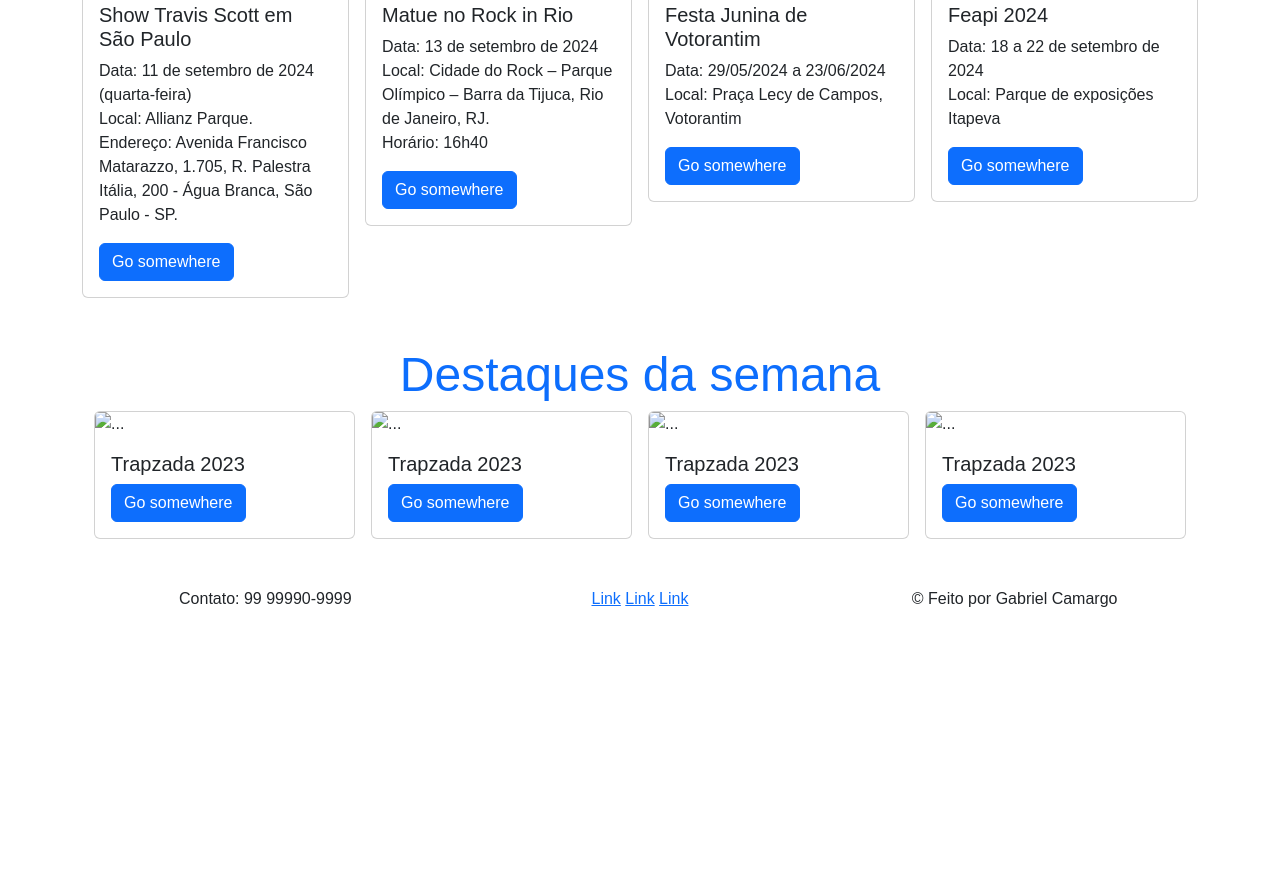
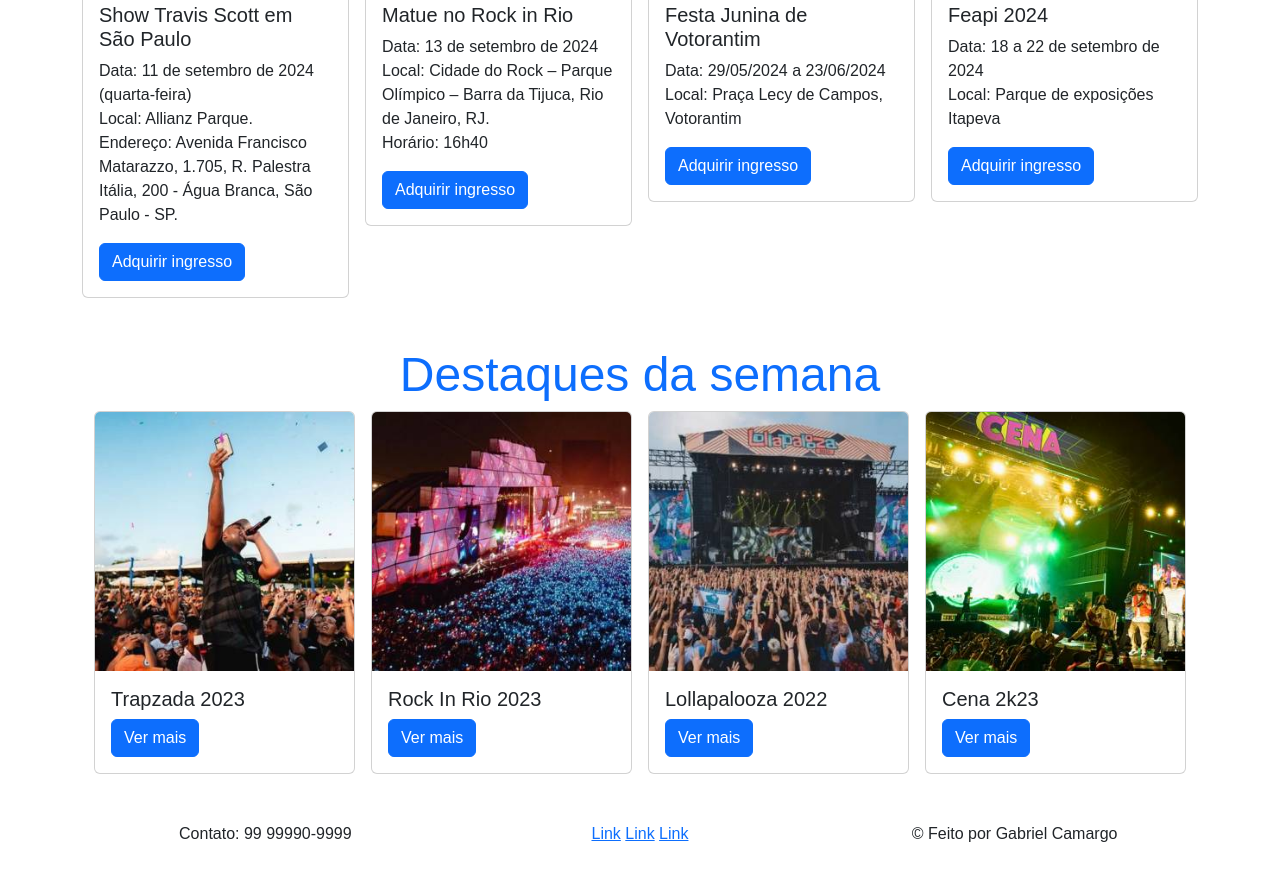
Before and after one commit to gabrielcamargogsilva/FrontEnd, a plain HTML site: page index.html in a window 1280 px wide. Shown: the part 1089-1969 px from the top of the page. Before the commit the page ends 1764 px from the top, so only its background shows below. Drawn offline with nearby package versions, Linux system fonts and the light colour scheme.

Commit message:
modifiações index e css

```diff
--- a/index.html
+++ b/index.html
@@ -109,7 +109,7 @@
               <p class="card-text">Data: 11 de setembro de 2024 (quarta-feira)<br>
                 Local: Allianz Parque.<br>
                 Endereço: Avenida Francisco Matarazzo, 1.705, R. Palestra Itália, 200 - Água Branca, São Paulo - SP.</p>
-              <a href="#" class="btn btn-primary">Go somewhere</a>
+              <a href="#" class="btn btn-primary">Adquirir ingresso</a>
             </div>
           </div>
         </div>
@@ -122,7 +122,7 @@
                 Local: Cidade do Rock – Parque Olímpico – Barra da Tijuca, Rio de Janeiro, RJ.<br>
                 Horário: 16h40
               </p>
-              <a href="#" class="btn btn-primary">Go somewhere</a>
+              <a href="#" class="btn btn-primary">Adquirir ingresso</a>
             </div>
           </div>
         </div>
@@ -133,7 +133,7 @@
               <h5 class="card-title">Festa Junina de Votorantim</h5>
               <p class="card-text">Data: 29/05/2024 a 23/06/2024<br>
                 Local: Praça Lecy de Campos, Votorantim</p>
-              <a href="#" class="btn btn-primary">Go somewhere</a>
+              <a href="#" class="btn btn-primary">Adquirir ingresso</a>
             </div>
           </div>
         </div>
@@ -144,7 +144,7 @@
               <h5 class="card-title">Feapi 2024</h5>
               <p class="card-text">Data: 18 a 22 de setembro de 2024<br>
                 Local: Parque de exposições Itapeva</p>
-              <a href="#" class="btn btn-primary">Go somewhere</a>
+              <a href="#" class="btn btn-primary">Adquirir ingresso</a>
             </div>
           </div>
         </div>
@@ -155,37 +155,37 @@
         <div class="row g-3">
           <div class="col-12 col-md-6 col-xl-3">
             <div class="card">
-              <img src="..." class="card-img-top" alt="...">
+              <img src="assets/img/eventos realizados/1.jpg" class="card-img-top" alt="...">
               <div class="card-body">
                 <h5 class="card-title">Trapzada 2023</h5>
-                <a href="#" class="btn btn-primary">Go somewhere</a>
+                <a href="#" class="btn btn-primary">Ver mais</a>
               </div>
             </div>
           </div>
           <div class="col-12 col-md-6 col-xl-3">
             <div class="card">
-              <img src="..." class="card-img-top" alt="...">
+              <img src="assets/img/eventos realizados/2.jpg" class="card-img-top" alt="...">
               <div class="card-body">
-                <h5 class="card-title">Trapzada 2023</h5>
-                <a href="#" class="btn btn-primary">Go somewhere</a>
+                <h5 class="card-title">Rock In Rio 2023</h5>
+                <a href="#" class="btn btn-primary">Ver mais</a>
               </div>
             </div>
           </div>
           <div class="col-12 col-md-6 col-xl-3">
             <div class="card">
-              <img src="..." class="card-img-top" alt="...">
+              <img src="assets/img/eventos realizados/3.jpg" class="card-img-top" alt="...">
               <div class="card-body">
-                <h5 class="card-title">Trapzada 2023</h5>
-                <a href="#" class="btn btn-primary">Go somewhere</a>
+                <h5 class="card-title">Lollapalooza 2022</h5>
+                <a href="#" class="btn btn-primary">Ver mais</a>
               </div>
             </div>
           </div>
           <div class="col-12 col-md-6 col-xl-3">
             <div class="card">
-              <img src="..." class="card-img-top" alt="...">
+              <img src="assets/img/eventos realizados/4.jpg" class="card-img-top" alt="...">
               <div class="card-body">
-                <h5 class="card-title">Trapzada 2023</h5>
-                <a href="#" class="btn btn-primary">Go somewhere</a>
+                <h5 class="card-title">Cena 2k23</h5>
+                <a href="#" class="btn btn-primary">Ver mais</a>
               </div>
             </div>
           </div>
```
